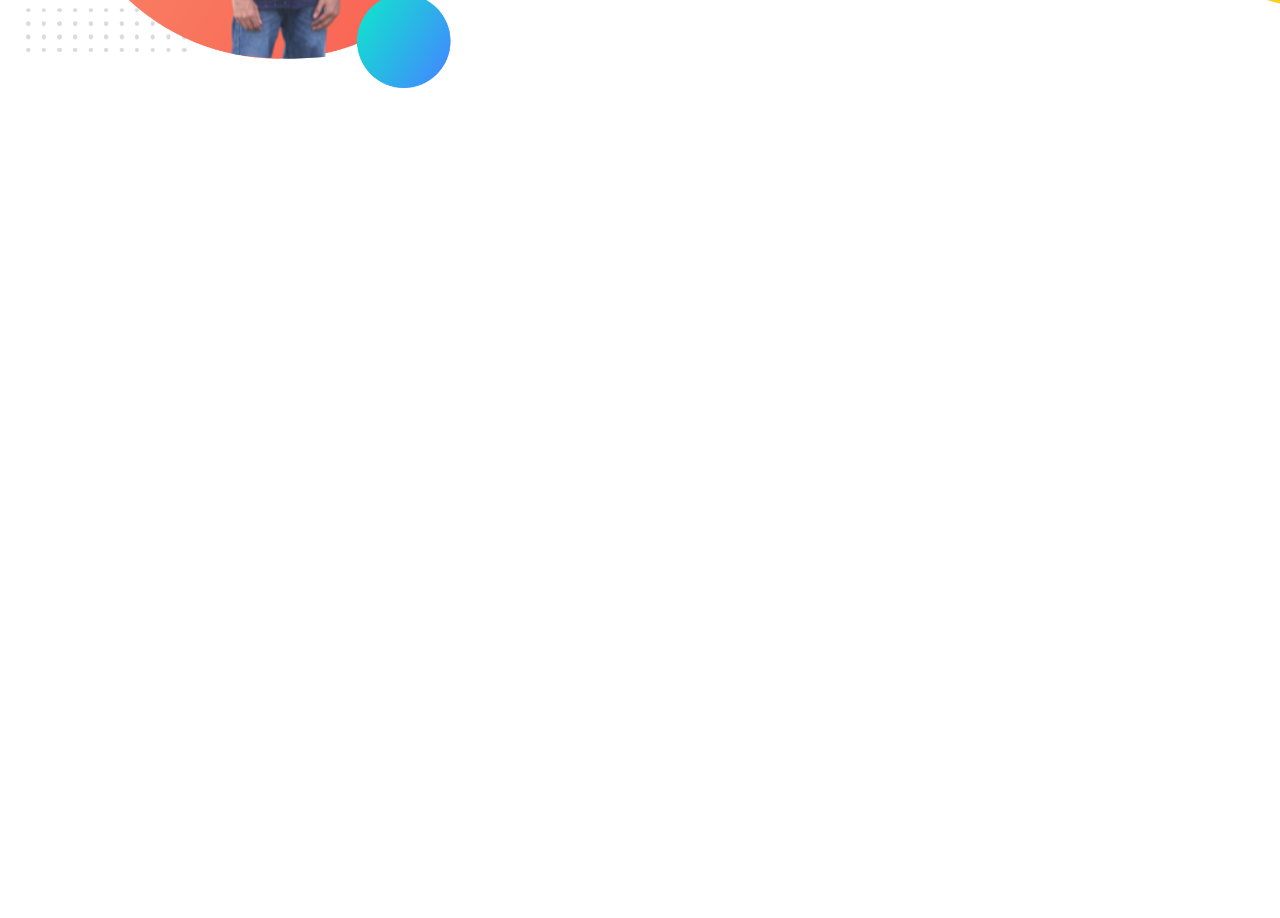
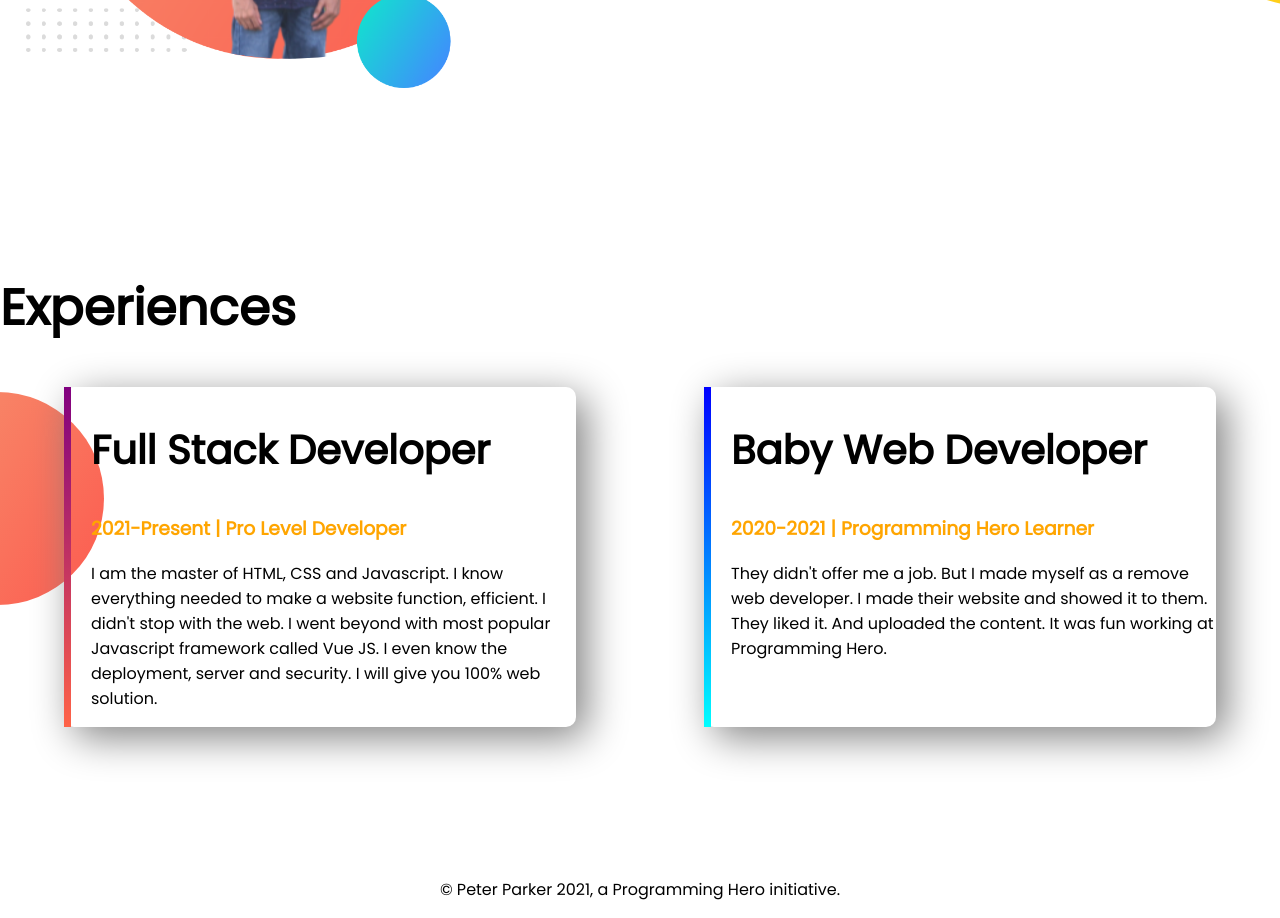
Before and after one commit to Yeasin-Arafat-01/practice-portfolio, a plain HTML site: page index.html in a window 1280 px wide. Shown: the part 1081-1999 px from the top of the page. Before the commit the page ends 1352 px from the top, so only its background shows below. Drawn offline with Linux system fonts and the light colour scheme.

Commit message:
footer added

```diff
--- a/index.html
+++ b/index.html
@@ -13,7 +13,7 @@
 </head>
 
 <body>
-    <section class="top-banner">
+    <section class="top-banner flexible-container">
         <div class="half-width">
             <h1>Welcome to </h1>
             <h1> <span class="orange-color">Yeasin Arafat's</span> World</h1>
@@ -31,7 +31,7 @@
             <img src="images/Yeasin.png" alt="">
         </div>
     </section>
-    <section class="dream-big">
+    <section class="dream-big flexible-container">
         <div class="half-width">
             <img src="images/Yeasin.png" alt="">
         </div>
@@ -43,6 +43,32 @@
             <a class="link-button" href="">DOWNLOAD RESUME</a>
         </div>
     </section>
+
+    <section class="experience-area">
+        <h1>Experiences</h1>
+
+        <div class="flexible-container">
+            <div id="full-stack-web" class="experience-item">
+                <h2>Full Stack Developer</h2>
+                <h3 class="orange-color">2021-Present | Pro Level Developer</h3>
+                <p>I am the master of HTML, CSS and Javascript. I know everything needed to make a website function,
+                    efficient. I didn't stop with the web. I went beyond with most popular Javascript framework called
+                    Vue
+                    JS. I even know the deployment, server and security. I will give you 100% web solution.</p>
+            </div>
+
+            <div id="web-developer-experience" class="experience-item">
+                <h2>Baby Web Developer</h2>
+                <h3 class="orange-color">2020-2021 | Programming Hero Learner</h3>
+                <p>They didn't offer me a job. But I made myself as a remove web developer. I made their website and
+                    showed
+                    it to them. They liked it. And uploaded the content. It was fun working at Programming Hero.</p>
+            </div>
+        </div>
+    </section>
+    <footer>
+        <p>© Peter Parker 2021, a Programming Hero initiative.</p>
+    </footer>
 </body>
 
 </html>
--- a/style.css
+++ b/style.css
@@ -5,10 +5,13 @@ body{
 h1{
     font-size: 50px;
 }
+h2{
+    font-size: 40px;
+}
 .orange-color{
     color: orange;
 }
-section{
+.flexible-container{
     display: flex;
     margin-bottom: 150px;
 }
@@ -36,3 +39,32 @@ section{
     background-repeat: no-repeat;
     background-position: right;
 }
+.experience-item{
+    width: 40%;
+    margin-left: 5%;
+    margin-right: 5%;
+    padding-left: 20px;
+    box-shadow: 10px 10px 40px gray;
+    border-radius: 10px;
+
+
+}
+.experience-area{
+    background-image: url(images/exp-bg.png);
+    background-repeat: no-repeat;
+    background-position: left;
+}
+#web-developer-experience{
+    border-left: 7px solid;
+    border-image: linear-gradient(blue,cyan);
+    border-image-slice: 1;
+
+}
+#full-stack-web{
+    border-left: 7px solid;
+    border-image: linear-gradient(purple, tomato);
+    border-image-slice: 1;
+}
+footer p{
+    text-align: center;
+}
```
